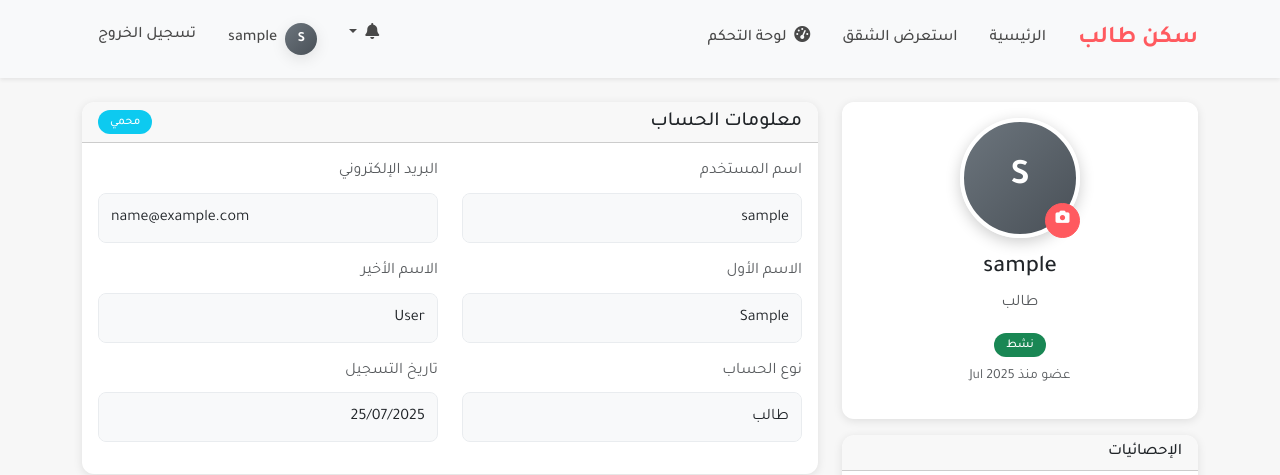
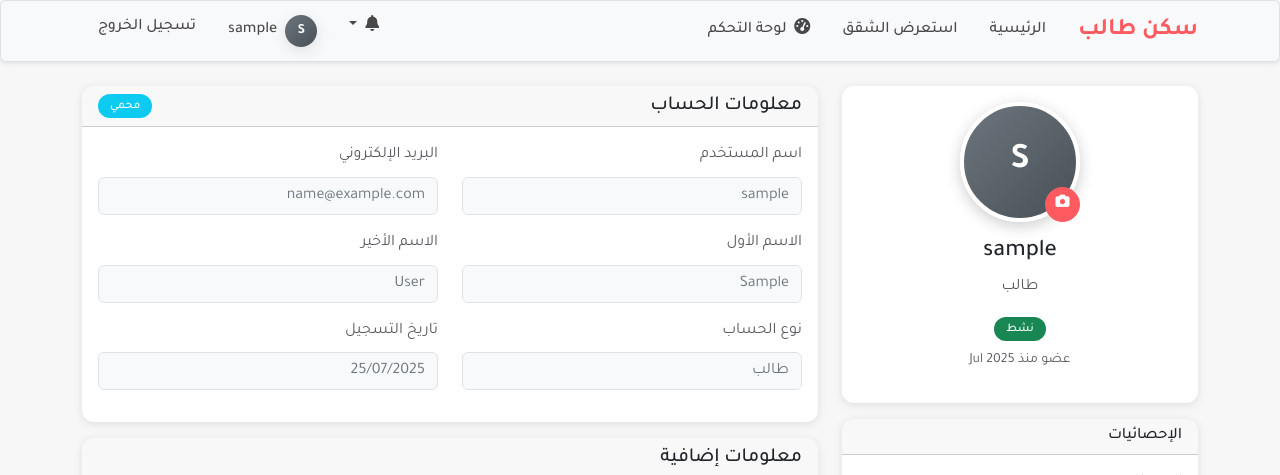
Before and after one commit to ibrahemmaher900/student-housing, a Django app: page /users/profile/ in a window 1280 px wide. Shown: the top 475 px of the page. Run offline with Django 4.2, Linux system fonts and the light colour scheme; the visitor is signed in with stand-in values (Sample User, id 1); data that the repository does not hold is empty.

Commit message:
Fix profile update functionality and improve account info display

```diff
--- a/templates/users/profile.html
+++ b/templates/users/profile.html
@@ -69,27 +69,27 @@
                     <div class="row">
                         <div class="col-md-6 mb-3">
                             <label class="form-label text-muted">اسم المستخدم</label>
-                            <input type="text" class="form-control" value="{{ user.username }}" readonly>
+                            <div class="form-control bg-light">{{ user.username }}</div>
                         </div>
                         <div class="col-md-6 mb-3">
                             <label class="form-label text-muted">البريد الإلكتروني</label>
-                            <input type="email" class="form-control" value="{{ user.email }}" readonly>
+                            <div class="form-control bg-light">{{ user.email }}</div>
                         </div>
                         <div class="col-md-6 mb-3">
                             <label class="form-label text-muted">الاسم الأول</label>
-                            <input type="text" class="form-control" value="{{ user.first_name|default:'غير محدد' }}" readonly>
+                            <div class="form-control bg-light">{{ user.first_name|default:'غير محدد' }}</div>
                         </div>
                         <div class="col-md-6 mb-3">
                             <label class="form-label text-muted">الاسم الأخير</label>
-                            <input type="text" class="form-control" value="{{ user.last_name|default:'غير محدد' }}" readonly>
+                            <div class="form-control bg-light">{{ user.last_name|default:'غير محدد' }}</div>
                         </div>
                         <div class="col-md-6 mb-3">
                             <label class="form-label text-muted">نوع الحساب</label>
-                            <input type="text" class="form-control" value="{{ user.profile.get_user_type_display }}" readonly>
+                            <div class="form-control bg-light">{{ user.profile.get_user_type_display }}</div>
                         </div>
                         <div class="col-md-6 mb-3">
                             <label class="form-label text-muted">تاريخ التسجيل</label>
-                            <input type="text" class="form-control" value="{{ user.date_joined|date:'d/m/Y' }}" readonly>
+                            <div class="form-control bg-light">{{ user.date_joined|date:'d/m/Y' }}</div>
                         </div>
                     </div>
                     <div class="alert alert-info">
@@ -208,6 +208,14 @@
     background-color: #f8f9fa;
     border-color: #e9ecef;
 }
+
+.bg-light {
+    background-color: #f8f9fa !important;
+    border: 1px solid #dee2e6;
+    padding: 0.375rem 0.75rem;
+    border-radius: 0.375rem;
+    color: #6c757d;
+}
 </style>
 
 <!-- Modal لتغيير صورة البروفيل -->
@@ -239,9 +247,13 @@
                             <i class="fas fa-upload me-2"></i>رفع الصورة
                         </button>
                         {% if user.profile.profile_picture %}
-                        <a href="?action=remove_picture" class="btn btn-outline-danger" onclick="return confirm('هل أنت متأكد؟')">
-                            <i class="fas fa-trash me-2"></i>حذف الصورة
-                        </a>
+                        <form method="post" style="display: inline;">
+                            {% csrf_token %}
+                            <input type="hidden" name="action" value="remove_picture">
+                            <button type="submit" class="btn btn-outline-danger" onclick="return confirm('هل أنت متأكد؟')">
+                                <i class="fas fa-trash me-2"></i>حذف الصورة
+                            </button>
+                        </form>
                         {% endif %}
                     </div>
                 </form>
--- a/users/views.py
+++ b/users/views.py
@@ -11,28 +11,41 @@ import os
 @login_required
 def profile(request):
     """عرض الملف الشخصي"""
-    # معالجة حذف الصورة عبر GET
-    if request.GET.get('action') == 'remove_picture':
-        request.user.profile.profile_picture = None
-        request.user.profile.save()
-        messages.success(request, 'تم حذف صورة البروفيل بنجاح')
-        return redirect('profile')
+    # إنشاء بروفيل إذا لم يكن موجود
+    if not hasattr(request.user, 'profile'):
+        Profile.objects.create(user=request.user)
+
+
 
     if request.method == 'POST':
         action = request.POST.get('action')
 
         if action == 'update_picture':
             if 'profile_picture' in request.FILES:
+                # حذف الصورة القديمة
+                if request.user.profile.profile_picture:
+                    request.user.profile.profile_picture.delete(save=False)
+
                 request.user.profile.profile_picture = request.FILES['profile_picture']
                 request.user.profile.save()
                 messages.success(request, 'تم تغيير صورة البروفيل بنجاح')
             return redirect('profile')
 
+        elif action == 'remove_picture':
+            if request.user.profile.profile_picture:
+                request.user.profile.profile_picture.delete(save=False)
+            request.user.profile.profile_picture = None
+            request.user.profile.save()
+            messages.success(request, 'تم حذف صورة البروفيل بنجاح')
+            return redirect('profile')
+
         else:
-            request.user.profile.phone = request.POST.get('phone', '')
-            request.user.profile.city = request.POST.get('city', '')
-            request.user.profile.bio = request.POST.get('bio', '')
-            request.user.profile.save()
+            # تحديث المعلومات
+            profile = request.user.profile
+            profile.phone = request.POST.get('phone', '').strip() or None
+            profile.city = request.POST.get('city', '').strip() or None
+            profile.bio = request.POST.get('bio', '').strip() or None
+            profile.save()
 
             messages.success(request, 'تم حفظ التغييرات بنجاح')
             return redirect('profile')
```
